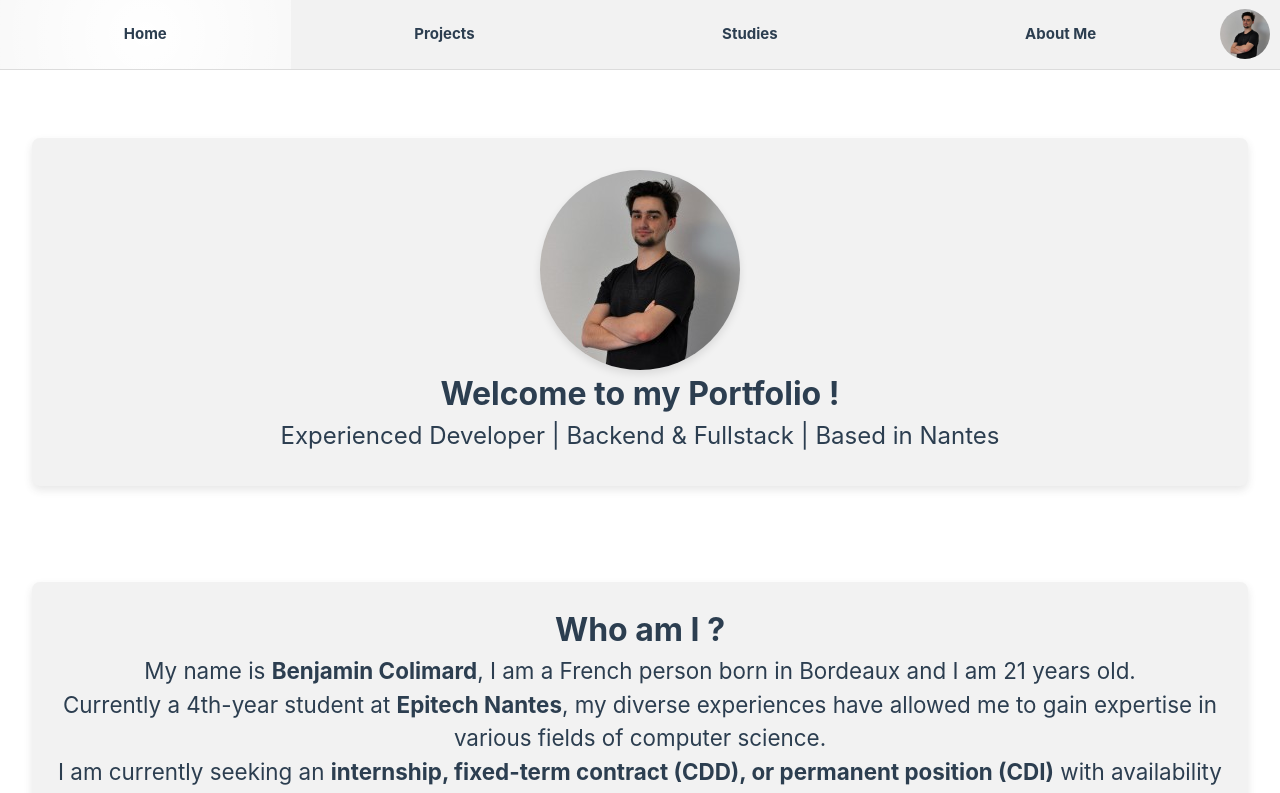
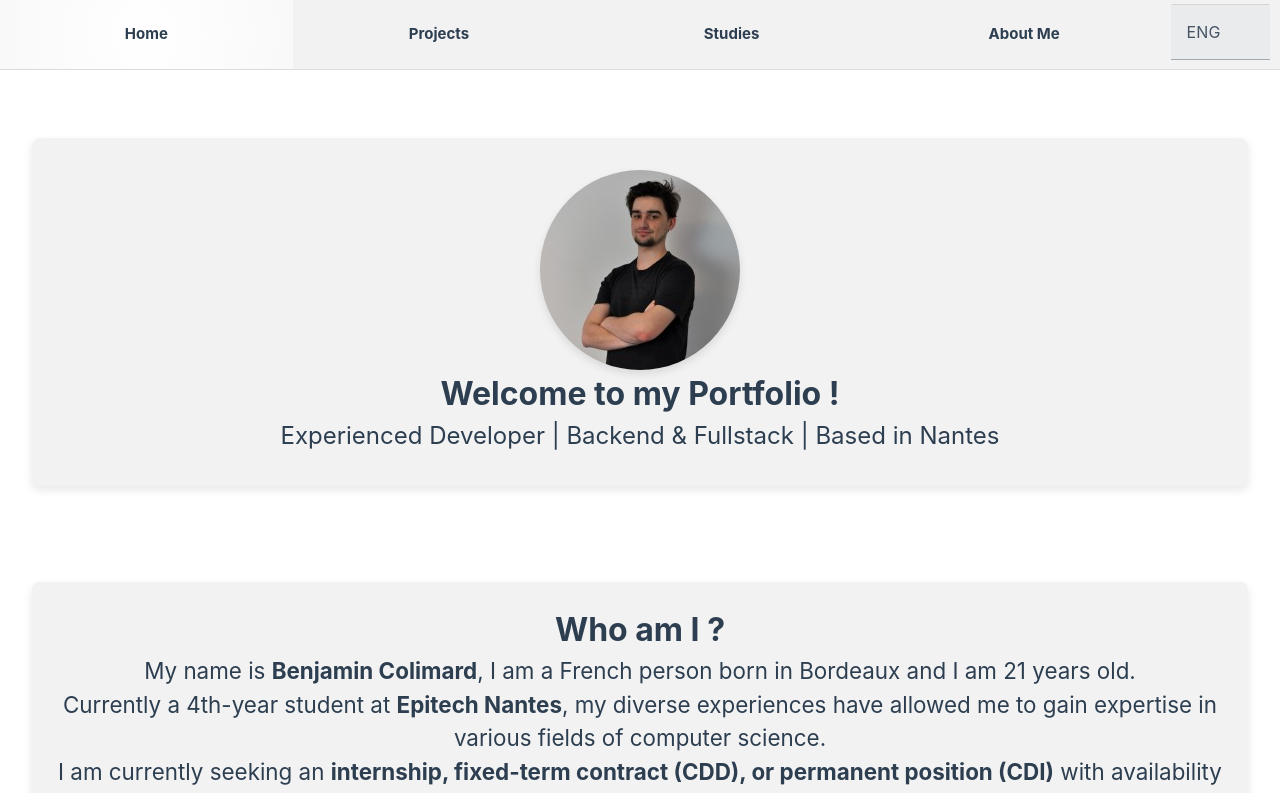
Before and after one commit to Benjicatch/Portfolio, a Vue app: page / in a window 1280 px wide. Shown: the top 793 px of the page. Built offline with nearby package versions, Linux system fonts and the light colour scheme.

Commit message:
feat: basic language switch button

```diff
--- a/package.json
+++ b/package.json
@@ -16,6 +16,7 @@
   "dependencies": {
     "pinia": "^2.3.1",
     "vue": "^3.5.13",
+    "vue-i18n": "^9.14.2",
     "vue-router": "^4.5.0",
     "vuetify": "^3.7.9"
   },
--- a/src/App.vue
+++ b/src/App.vue
@@ -1,5 +1,8 @@
 <script setup lang="ts">
 import { RouterLink, RouterView } from "vue-router";
+import { useI18n } from 'vue-i18n';
+
+const { t } = useI18n();
 </script>
 
 <template>
--- a/src/components/NavBar.vue
+++ b/src/components/NavBar.vue
@@ -1,16 +1,31 @@
-<script setup lang="ts"></script>
+<script setup lang="ts">
+const changeLang = (lang: string) => {
+  localStorage.setItem("lang", lang);
+  window.location.reload();
+};
+const lang = localStorage.getItem("lang") || "ENG";
+
+const items = [ "ENG", "FRA" ];
+</script>
 
 <template>
   <div>
     <nav class="navbar">
       <ul class="nav-list">
-        <a class="nav-btn" href="#">Home</a>
+        <a class="nav-btn" href="#">{{ $t("nav.home") }}</a>
         <a class="nav-btn" href="#projects">Projects</a>
         <a class="nav-btn" href="#studies">Studies</a>
-        <a class="nav-btn" href="#about-me">About Me</a>
+        <a class="nav-btn" href="#about-me">{{ $t("nav.about") }}</a>
+        <li class="lang-btn">
+          <v-select
+            v-model="lang"
+            :items="items"
+            @update:modelValue="changeLang"
+            class="lang-select"
+          />
+        </li>
       </ul>
     </nav>
-    <img class="img" src="../assets/me/profesionnal.jpg" alt="logo" />
   </div>
 </template>
 
@@ -29,17 +44,29 @@ div {
   border-bottom: 1px solid var(--color-border);
 }
 
+.lang-select {
+  font-size: 0.9rem;
+  max-width: auto;
+  max-height: 0px;
+  padding: 0px;
+  margin-top: -30px;
+  background-color: var(--color-background-mute);
+  color: var(--color-heading);
+  cursor: pointer;
+  position: relative;
+  display: block;
+}
+
 .navbar {
   overflow: hidden;
   flex: 1;
 }
 
 .nav-list {
-  list-style-type: none;
-  margin: 0;
+  list-style: none; /* Removes bullet points from all list items */
+  display: flex;
+  align-items: center;
   padding: 0;
-  display: flex;
-  justify-content: space-around;
 }
 
 .nav-btn {
@@ -48,10 +75,24 @@ div {
   text-align: center;
   padding: 1.4rem 0rem;
   text-decoration: none;
-  flex-grow: 1;
+  flex: 200;
   position: relative;
   overflow: hidden;
   z-index: 1;
+}
+
+.lang-btn {
+  color: var(--color-heading);
+  text-align: center;
+  margin-left: auto;
+  margin-right: 10px;
+  flex-grow: 0;
+  padding: 1.4rem 0rem;
+  text-decoration: none;
+  flex-grow: 1;
+  position: relative;
+  z-index: 1;
+  text-align: center;
 }
 
 .nav-btn::before {
@@ -92,4 +133,14 @@ a {
   text-decoration: none;
   font-weight: bold;
 }
+
+@media (max-width: 768px) {
+
+  /* Adjust language selection button */
+  .lang-btn {
+    margin-right: 0;
+    margin-left: 0;
+  }
+}
+
 </style>
--- /dev/null
+++ b/src/i18n/index.ts
@@ -0,0 +1,37 @@
+import { createI18n } from "vue-i18n";
+
+const messages = {
+    ENG: {
+        nav: {
+            home: "Home",
+            about: "About Me"
+        },
+        home: {
+            header: "Welcome to the Vue 3 I18n tutorial!",
+            created_by: "This tutorial was brought to you by Lokalise."
+        },
+        about: {
+            header: "About us"
+        }
+    },
+    FRA: {
+        nav: {
+            home: "Accueil",
+            about: "À propos"
+        },
+        home: {
+            header: "Bienvenue dans le tutoriel Vue 3 I18n!",
+            created_by: "Ce tutoriel vous est offert par Lokalise."
+        },
+        about: {
+            header: "À propos de nous"
+        }
+    }
+}
+
+export default createI18n({
+    locale:  localStorage.getItem('lang') || 'ENG', // <--- 1
+    fallbackLocale: 'FRA', // <--- 2
+    legacy: false, // <--- 3
+    messages, // <--- 4
+})
--- a/src/main.ts
+++ b/src/main.ts
@@ -11,6 +11,7 @@ import 'vuetify/styles'
 import { createVuetify } from 'vuetify'
 import * as components from 'vuetify/components'
 import * as directives from 'vuetify/directives'
+import i18n from "./i18n" // <--- 2
 
 const vuetify = createVuetify({
     components,
@@ -22,5 +23,6 @@ const app = createApp(App);
 app.use(createPinia());
 app.use(router);
 app.use(vuetify);
+app.use(i18n);
 
 app.mount("#app");
```
Also changed, not shown: 1 other file (tests, documents, lock files or other folders).
